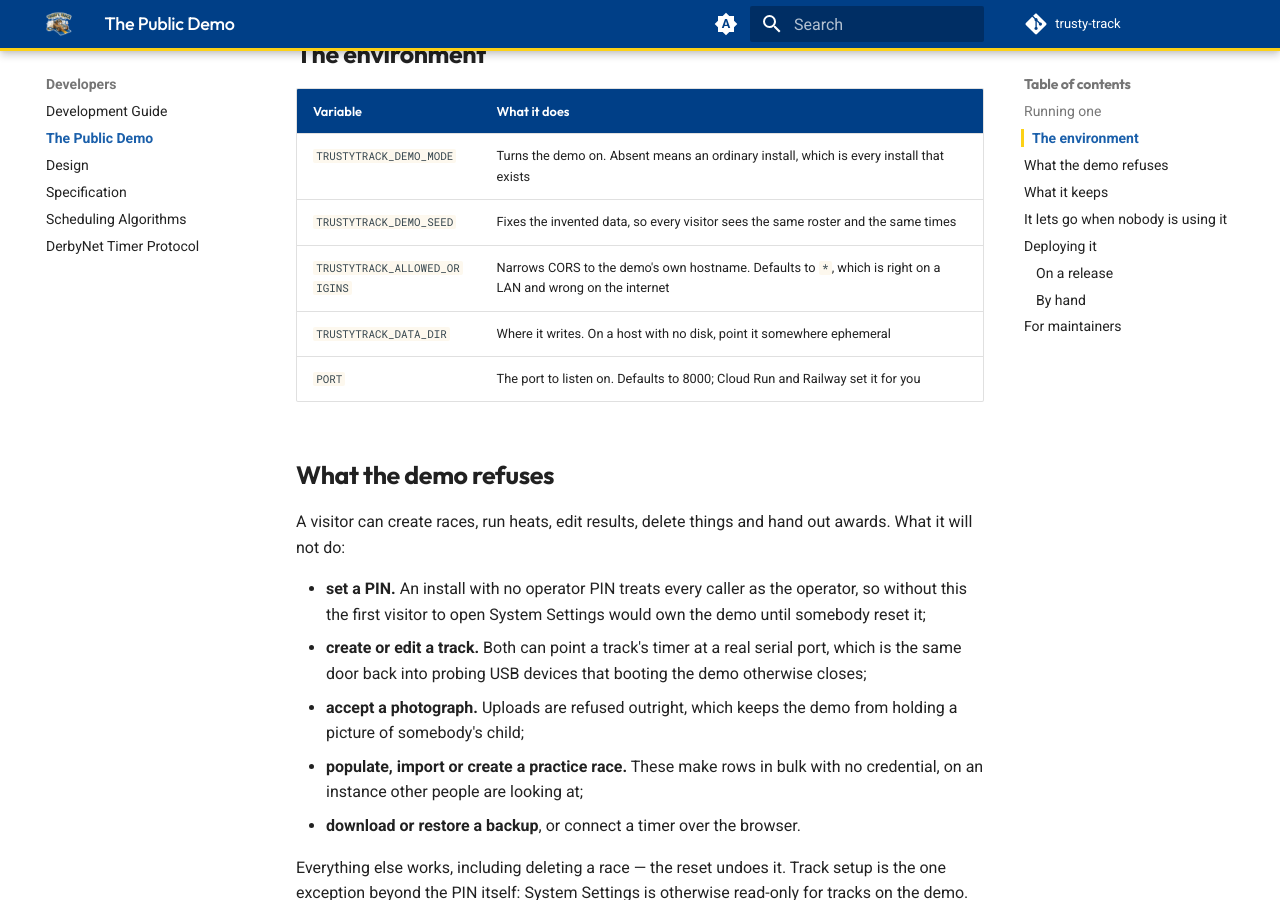
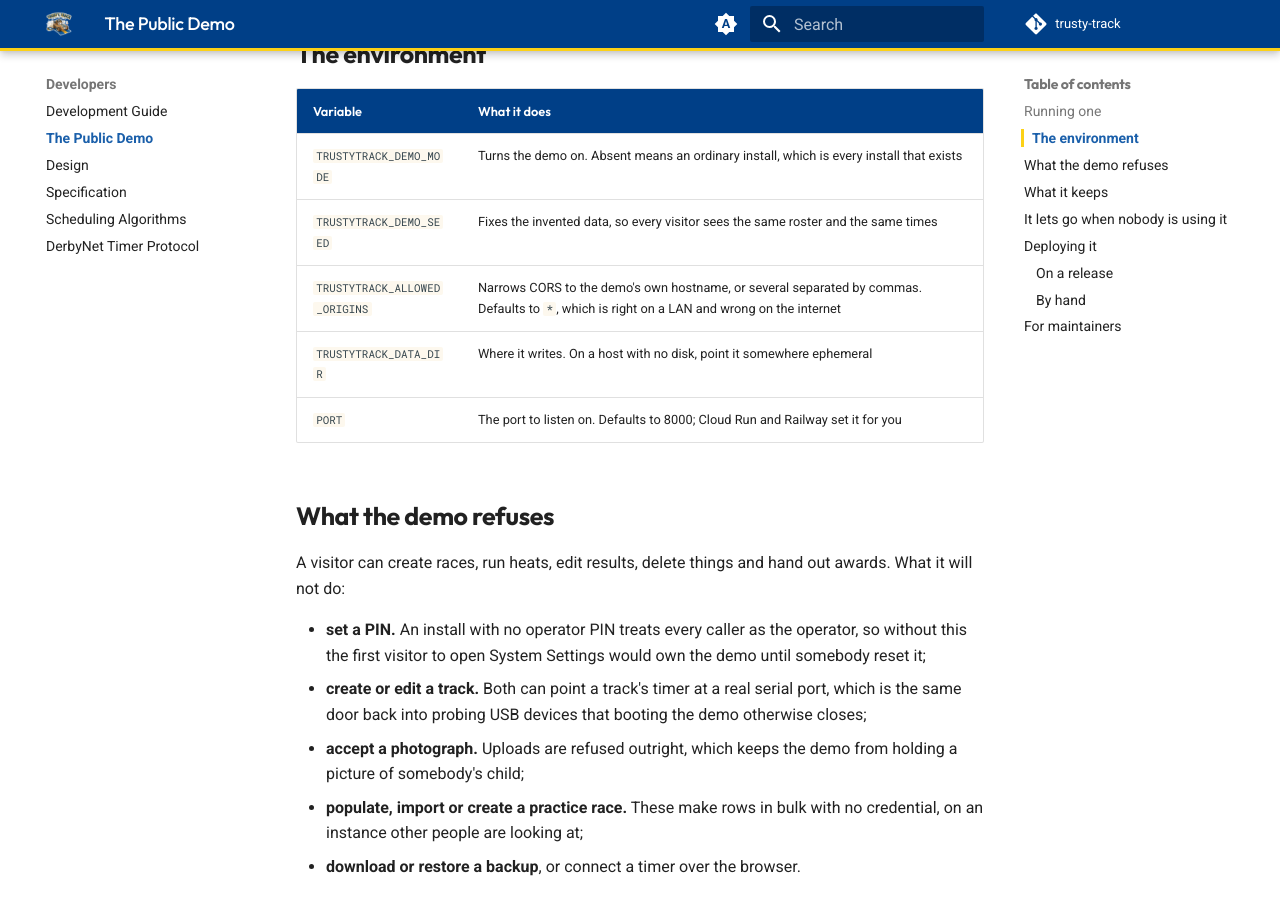
Before and after one commit to dknowles2/trusty-track, an MkDocs documentation site: the page built from docs/demo.md, in a window 1280 px wide and 900 px high, scrolled down 582 px. Built offline with MkDocs 1.6.1 and Material for MkDocs 9.7.7, drawn with Linux system fonts in a browser that asks for light colours; comment, search, counter and statistics services are not loaded.

Commit message:
Let the demo have more than one allowed origin
Giving the demo a custom domain means two origins for as long as it takes DNS
and the certificate to settle — the new name and the `run.app` address that has
been working all along. The app has always taken a comma-separated list, but
`deploy.sh` could not pass one: `gcloud run deploy --set-env-vars` splits on
commas to find the *next variable*, so the second origin was read as a key with
no value and the deploy died on

    argument --set-env-vars: Bad syntax for dict arg: [https://…run.app]

before anything was changed. Passing the same string with gcloud's `^|^`
delimiter syntax says which character separates the variables, and leaves the
commas inside a value alone.

A single origin never showed this, which is why it survived the first deploy
and the workflow that drove it.

Co-Authored-By: Claude Opus 5 <noreply@anthropic.com>

```diff
--- a/docs/demo.md
+++ b/docs/demo.md
@@ -25,7 +25,7 @@ its reset.
 | --- | --- |
 | `TRUSTYTRACK_DEMO_MODE` | Turns the demo on. Absent means an ordinary install, which is every install that exists |
 | `TRUSTYTRACK_DEMO_SEED` | Fixes the invented data, so every visitor sees the same roster and the same times |
-| `TRUSTYTRACK_ALLOWED_ORIGINS` | Narrows CORS to the demo's own hostname. Defaults to `*`, which is right on a LAN and wrong on the internet |
+| `TRUSTYTRACK_ALLOWED_ORIGINS` | Narrows CORS to the demo's own hostname, or several separated by commas. Defaults to `*`, which is right on a LAN and wrong on the internet |
 | `TRUSTYTRACK_DATA_DIR` | Where it writes. On a host with no disk, point it somewhere ephemeral |
 | `PORT` | The port to listen on. Defaults to 8000; Cloud Run and Railway set it for you |
 
```
Also changed, not shown: 1 other file.
